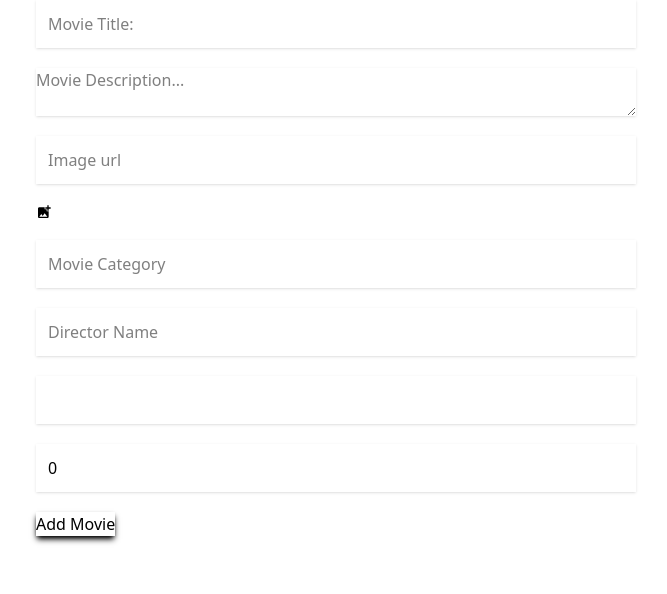
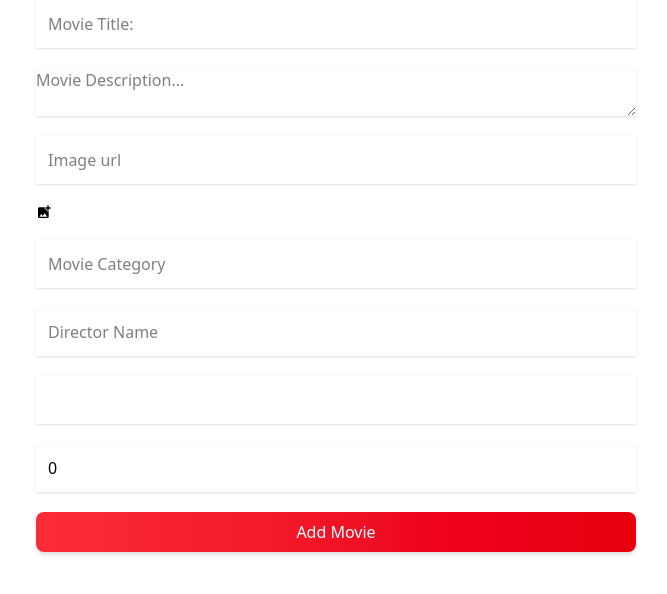
Before and after one commit to ravikanttarare95/filmix, a React (Vite) app in the folder client/: page /add_movies in a window 1280 px wide. Shown: the top 594 px of the page, without its empty margins (304-971 px from the left). Built offline with nearby package versions, Linux system fonts and the light colour scheme.

Commit message:
Button Compo

```diff
--- /dev/null
+++ b/client/src/components/Button.jsx
@@ -0,0 +1,23 @@
+import React from "react";
+
+function Button({ type = "button", btnTitle, onBtnClick }) {
+  return (
+    <button
+      type={type}
+      onClick={onBtnClick}
+      className="
+        px-5 py-2
+        rounded-lg
+        bg-gradient-to-r from-red-500 to-red-600
+        text-white font-medium
+        shadow-md hover:shadow-lg
+        hover:scale-105 active:scale-95
+        transition-all duration-300 ease-in-out cursor-pointer
+      "
+    >
+      {btnTitle}
+    </button>
+  );
+}
+
+export default Button;
--- a/client/src/views/AddMovies.jsx
+++ b/client/src/views/AddMovies.jsx
@@ -5,6 +5,7 @@ import Input from "./../components/Input";
 import axios from "axios";
 import { useNavigate } from "react-router";
 import toast, { Toaster } from "react-hot-toast";
+import Button from "./../components/Button";
 
 function AddMovies() {
   const navigate = useNavigate();
@@ -184,16 +185,14 @@ function AddMovies() {
           }}
         />
 
-        <button
+        <Button
           type="submit"
-          className="cursor-pointer shadow-md shadow-black w-fit"
-          onClick={(e) => {
+          btnTitle=" Add Movie"
+          onBtnClick={(e) => {
             e.preventDefault();
             handleAddMovie();
           }}
-        >
-          Add Movie
-        </button>
+        />
       </form>
       <Toaster position="top-right" />
     </div>
```
